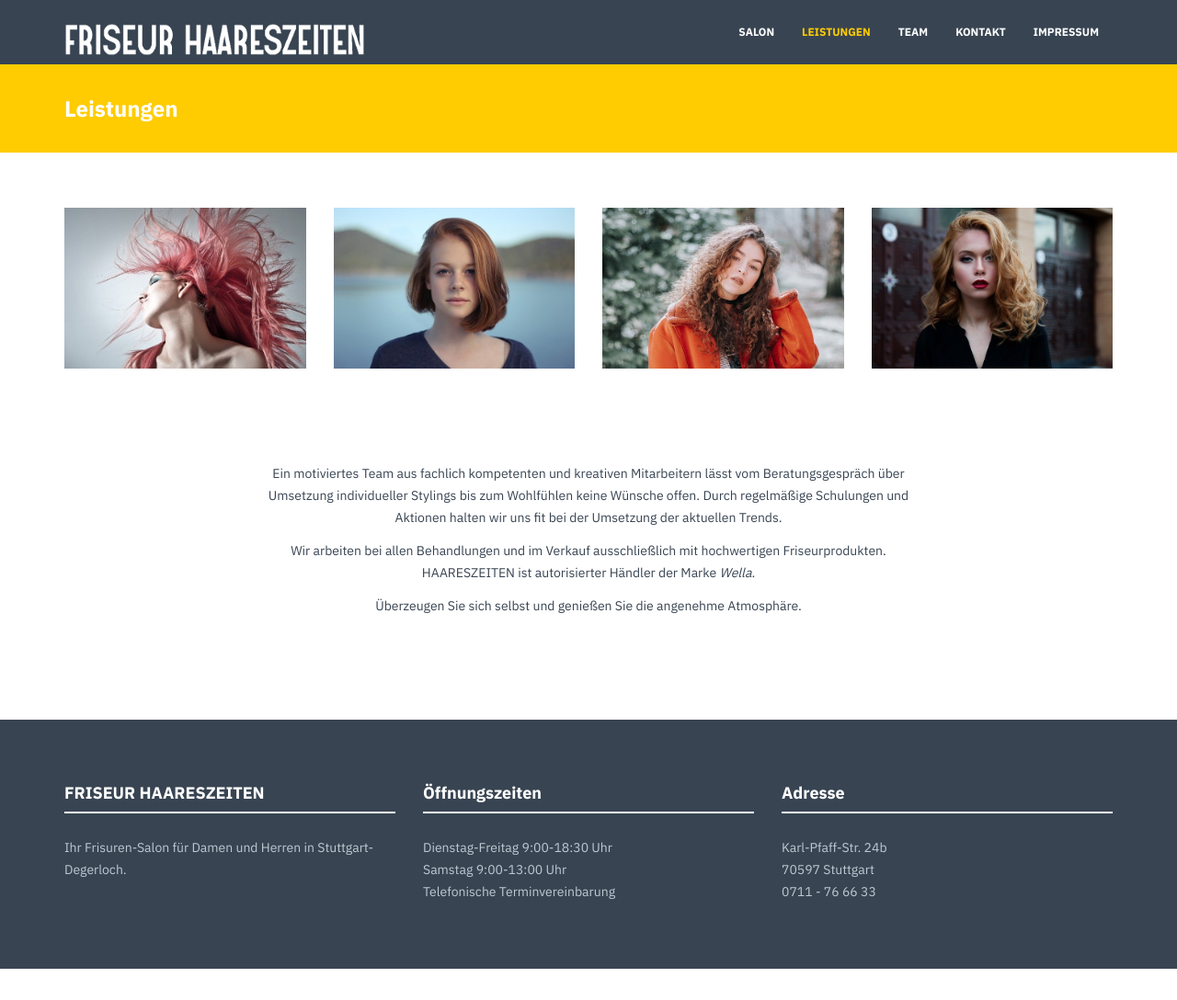
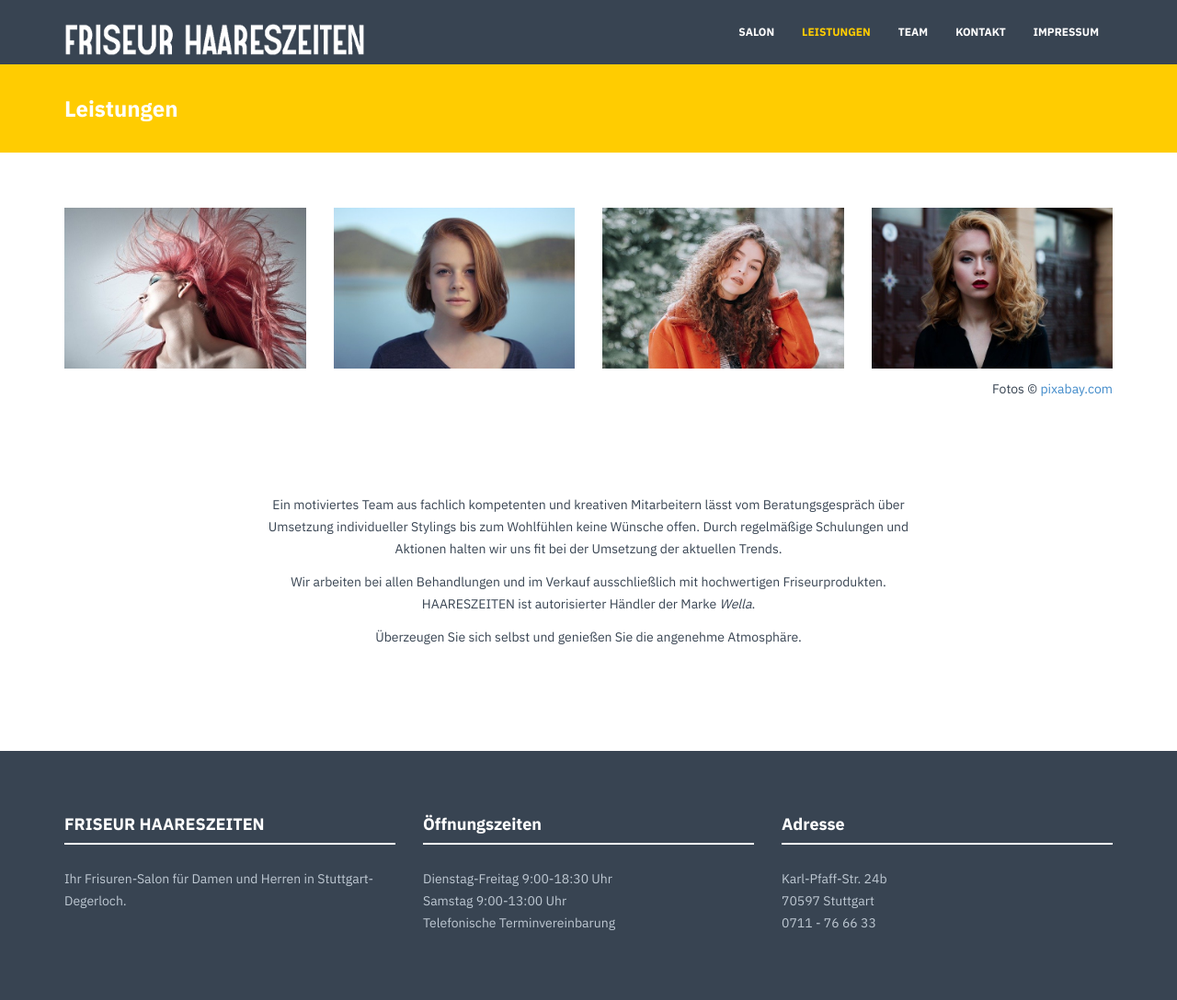
Before and after one commit to haareszeiten/haareszeiten.github.io, a Jekyll site: the page built from leistungen.html, in a window 1280 px wide and 1088 px high. Shown: the whole window at 92% size. Built offline with Jekyll 4.4.1, drawn with Linux system fonts in a browser that asks for light colours; nearby versions of some CDN libraries.

Commit message:
copyright

```diff
--- a/leistungen.html
+++ b/leistungen.html
@@ -10,23 +10,23 @@ footer: yes
         <div class="row centered">
             <div class="col-md-3">
                 <img class="img-responsive" src="{{ "/img/frisur/frisur1.jpg" | prepend: site.baseurl }}" alt="">
-                <h4></h4>
+
                 <p></p>
             </div>
             <div class="col-md-3">
                 <img class="img-responsive" src="{{ "/img/frisur/frisur2.jpg" | prepend: site.baseurl }}" alt="">
-                <h4></h4>
+
                 <p></p>
             </div>
             <div class="col-md-3">
                 <img class="img-responsive" src="{{ "/img/frisur/frisur3.jpg" | prepend: site.baseurl }}" alt="">
-                <h4></h4>
+
                 <p></p>
             </div>
             <div class="col-md-3">
                 <img class="img-responsive" src="{{ "/img/frisur/frisur4.jpg" | prepend: site.baseurl }}" alt="">
-                <h4></h4>
-                <p></p>
+
+                <p class="text-right">Fotos &copy; <a href="https://pixabay.com" target="_blank">pixabay.com</a></p>
             </div>
         </div>
     </div><!--/container -->
```
